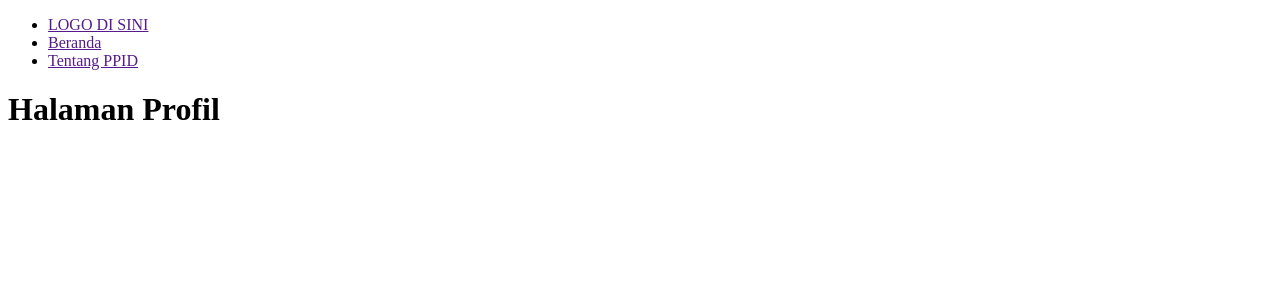
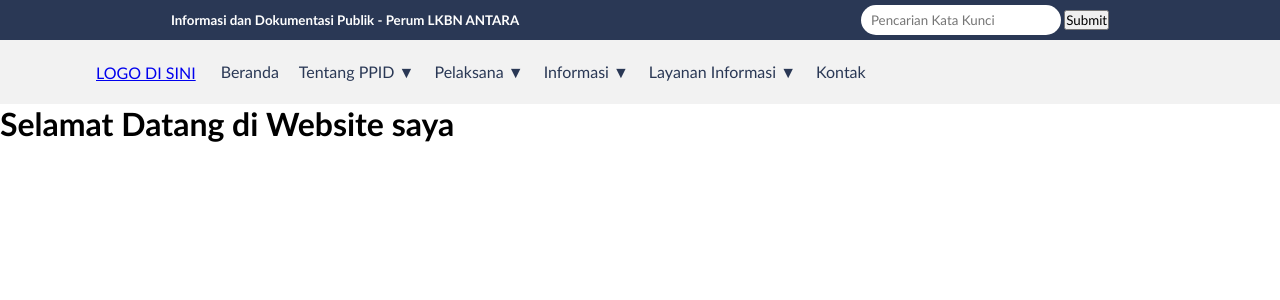
Before and after one commit to jnzega/portal-antara, a PHP site: page /portal-antara/about in a window 1280 px wide. Shown: the top 300 px of the page. Run offline with PHP 8.4, Linux system fonts and the light colour scheme.

Commit message:
Fixing some MVC routing on every menu

```diff
--- a/app/controllers/About.php
+++ b/app/controllers/About.php
@@ -2,6 +2,13 @@
 
 class About extends Controller{
     public function index(){
+        $data['title'] = 'PPID | PERUM LKBN ANTARA';
+        $this->view('templates/header', $data);
+        $this->view('beranda/index');
+        $this->view('templates/footer');
+    }
+
+    public function profil(){
         $data['title'] = 'PPID | Profil';
         $this->view('templates/header', $data);
         $this->view('about/profil');
@@ -14,4 +21,25 @@ class About extends Controller{
         $this->view('about/tugas_dan_fungsi');
         $this->view('templates/footer');
     }
+
+    public function visi_dan_misi(){
+        $data['title'] = 'PPID | Visi dan Misi';
+        $this->view('templates/header', $data);
+        $this->view('about/visi_dan_misi');
+        $this->view('templates/footer');
+    }
+
+    public function struktur_organisasi(){
+        $data['title'] = 'PPID | Struktur Organisasi';
+        $this->view('templates/header', $data);
+        $this->view('about/struktur_organisasi');
+        $this->view('templates/footer');
+    }
+
+    public function regulasi(){
+        $data['title'] = 'PPID | Regulasi';
+        $this->view('templates/header', $data);
+        $this->view('about/regulasi');
+        $this->view('templates/footer');
+    }
 }
--- a/app/controllers/Home.php
+++ b/app/controllers/Beranda.php
@@ -1,9 +1,9 @@
 <?php
-class Home extends Controller{
+class Beranda extends Controller{
     public function index(){
         $data['title'] = 'PPID | PERUM LKBN ANTARA';
         $this->view('templates/header', $data);
-        $this->view('home/index');
+        $this->view('beranda/index');
         $this->view('templates/footer');
     }
 }
--- a/app/views/about/profil.php
+++ b/app/views/about/profil.php
@@ -1,2 +1 @@
-
-    <h1>Halaman Profil</h1>
+<h1>HALAMAN PROFIL</h1>
--- /dev/null
+++ b/app/views/about/regulasi.php
@@ -0,0 +1 @@
+<h1>HALAMAN REGULASI</h1>
--- /dev/null
+++ b/app/views/about/struktur_organisasi.php
@@ -0,0 +1 @@
+<h1>HALAMAN STRUKTUR ORGANISASI</h1>
--- a/app/views/about/tugas_dan_fungsi.php
+++ b/app/views/about/tugas_dan_fungsi.php
@@ -1,2 +1 @@
-
-    <h1>Halaman Kosong</h1>
+<h1>HALAMAN TUGAS DAN FUNGSI</h1>
--- /dev/null
+++ b/app/views/about/visi_dan_misi.php
@@ -0,0 +1 @@
+<h1>HALAMAN VISI DAN MISI</h1>
--- a/app/views/templates/header.php
+++ b/app/views/templates/header.php
@@ -1,15 +1,34 @@
 <!DOCTYPE html>
+
 <head>
     <meta charset="UTF-8">
     <meta name="viewport" content="width=device-width, initial-scale=1.0">
-    <title><?= $data['title']?></title>
+    <title><?= $data['title'] ?></title>
     <link rel="stylesheet" href="http://localhost/portal-antara/public/css/styles.css">
 </head>
+
 <body>
-    <nav class="navbar">
-        <ul>
-            <li><a href="">LOGO DI SINI</a></li>
-            <li><a href="">Beranda</a></li>
-            <li><a href="">Tentang PPID</a></li>
-        </ul>
-    </nav>
+    <header>
+        <div class="search-header">
+            <p>Informasi dan Dokumentasi Publik - Perum LKBN ANTARA</p>
+            <div class="search-bar">
+                <form action="">
+                    <input type="search" id="search" placeholder="Pencarian Kata Kunci">
+                    <input type="submit" id="search-button">
+                </form>
+            </div>
+        </div>
+        <nav>
+            <div class="container">
+                <a href="#">LOGO DI SINI</a>
+                <ul>
+                    <li><a href="#">Beranda</a></li>
+                    <li><a href="#">Tentang PPID ▼</a></li>
+                    <li><a href="#">Pelaksana ▼</a></li>
+                    <li><a href="#">Informasi ▼</a></li>
+                    <li><a href="#">Layanan Informasi ▼</a></li>
+                    <li><a href="#">Kontak</a></li>
+                </ul>
+            </div>
+        </nav>
+    </header>
--- a/public/css/styles.css
+++ b/public/css/styles.css
@@ -0,0 +1,58 @@
+* {
+    padding: 0;
+    margin: 0;
+    font-family: 'Gill Sans', 'Gill Sans MT', Calibri, 'Trebuchet MS', sans-serif;
+}
+
+header {
+    width: 100%;
+}
+
+header .search-header {
+    background: #2A3855;
+    color: #ffffff;
+    display: flex;
+    justify-content: space-around;
+    align-items: center;
+    padding: 5px 0;
+    font-size: smaller;
+    font-weight: bold;
+}
+
+header .search-header .search-bar input#search {
+    text-decoration: none;
+    width: 200px;
+    height: 30px;
+    border-radius: 20px;
+    outline: none;
+    border: none;
+    padding-left: 10px;
+}
+
+header nav {
+    display: flex;
+    align-items: center;
+    justify-content: center;
+    height: 64px;
+    width: 100%;
+    background-color: #f2f2f2;
+}
+
+header nav .container{
+    display: flex;
+    align-items: center;
+    width: 85%;
+    max-width: 1280px;
+    column-gap: 25px;
+}
+
+header nav .container ul {
+    list-style: none;
+    display: flex;
+    column-gap: 20px;
+}
+
+header nav .container ul li a {
+    text-decoration: none;
+    color: #2A3855;
+}
```
Also changed, not shown: app/controllers/Informasi.php (added, +10 -0 lines), app/controllers/Layanan.php (added, +10 -0 lines), app/controllers/Pelaksana.php (added, +10 -0 lines), app/views/Beranda/index.php (renamed from app/views/home/index.php), public/js/script.js (added).
